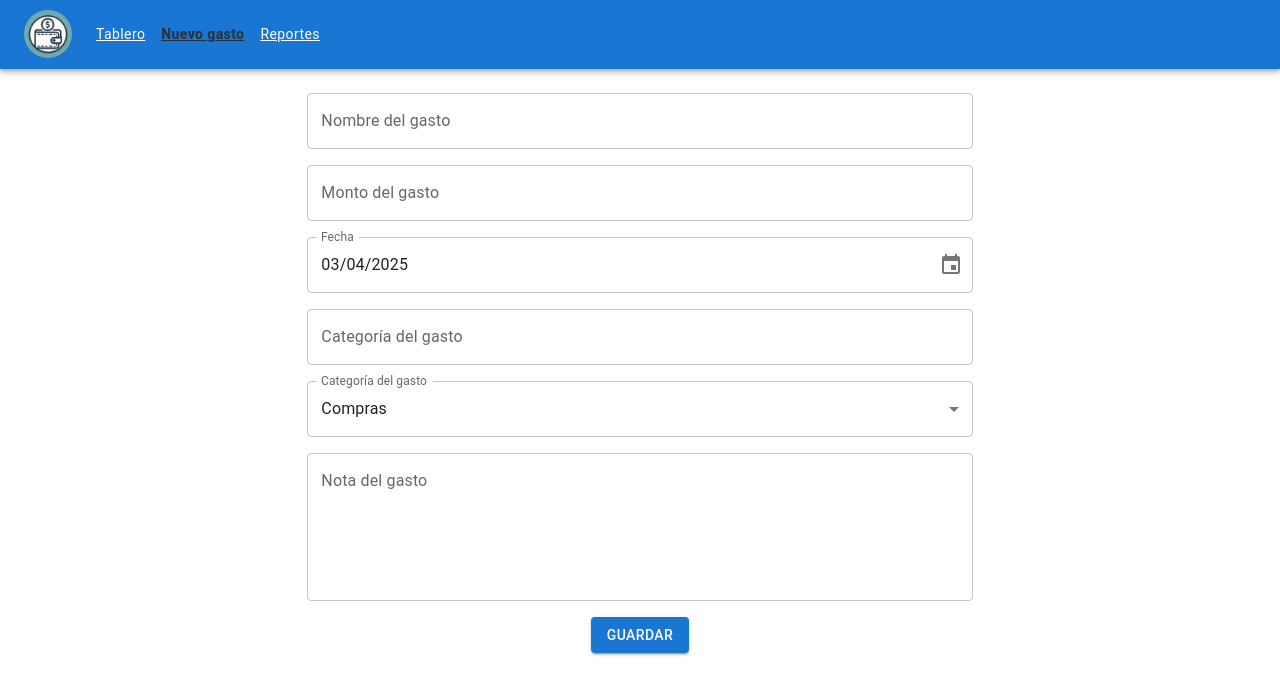
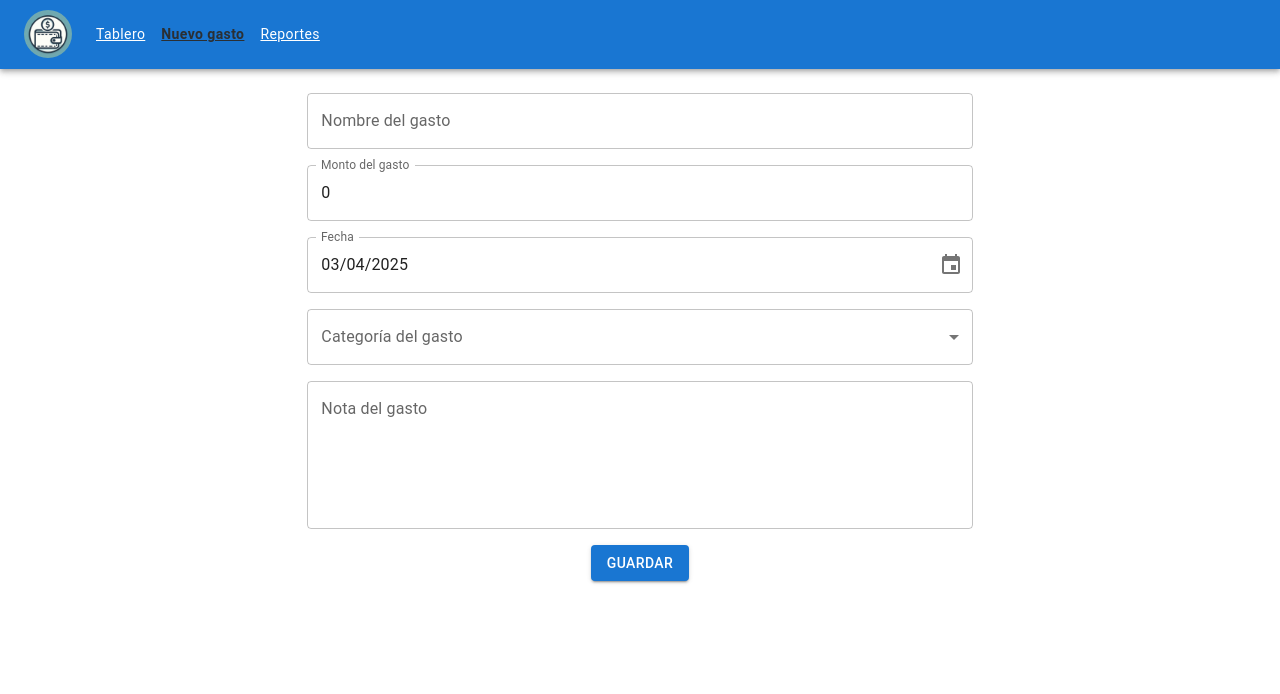
Before and after one commit to DOF1109/expense-management-frontend, a React (Vite) app: page /new in a window 1280 px wide. Shown: the top 694 px of the page. Built offline with nearby package versions, Linux system fonts and the light colour scheme; some icons are missing; the HTML template or start-up script is replaced by a standard one.

Commit message:
Refactor NewExpense component: replace CategoryDropdown with new Dropdown component, update validation schema for category, and improve form handling.

```diff
--- a/src/components/common/CategoryDropdown.tsx
+++ /dev/null
@@ -1,41 +0,0 @@
-import {
-  FormControl,
-  InputLabel,
-  MenuItem,
-  Select,
-  SelectChangeEvent,
-} from "@mui/material";
-import { useState } from "react";
-
-interface CategoryDropdownProps {
-  categories: string[];
-}
-
-const CategoryDropdown = ({ categories }: CategoryDropdownProps) => {
-  const [category, setCategory] = useState<string>(categories[0]);
-
-  const handleChange = (event: SelectChangeEvent) => {
-    setCategory(event.target.value as string);
-  };
-
-  return (
-    <FormControl fullWidth>
-      <InputLabel id="category-label">Categoría del gasto</InputLabel>
-      <Select
-        labelId="category-label"
-        id="category"
-        value={category}
-        label="Categoría del gasto"
-        onChange={handleChange}
-      >
-        {categories.map((category) => (
-          <MenuItem key={category} value={category}>
-            {category}
-          </MenuItem>
-        ))}
-      </Select>
-    </FormControl>
-  );
-};
-
-export default CategoryDropdown;
--- /dev/null
+++ b/src/components/common/Dropdown.tsx
@@ -0,0 +1,54 @@
+import {
+  FormControl,
+  FormHelperText,
+  InputLabel,
+  MenuItem,
+  Select,
+  SelectChangeEvent,
+} from "@mui/material";
+
+interface DropdownProps {
+  options: string[];
+  name: string;
+  label: string;
+  id: string;
+  value: string;
+  error?: boolean;
+  helperText?: string;
+  onChange: (event: SelectChangeEvent) => void;
+}
+
+const Dropdown = ({
+  options,
+  name,
+  label,
+  id,
+  value,
+  error,
+  helperText,
+  onChange,
+}: DropdownProps) => {
+
+  return (
+    <FormControl fullWidth error={error}>
+      <InputLabel id={`${id}-label`}>{label}</InputLabel>
+      <Select
+        name={name}
+        labelId={`${id}-label`}
+        id={id}
+        value={value}
+        label={label}
+        onChange={onChange}
+      >
+        {options.map((category) => (
+          <MenuItem key={category} value={category}>
+            {category}
+          </MenuItem>
+        ))}
+      </Select>
+      {error && <FormHelperText>{helperText}</FormHelperText>}
+    </FormControl>
+  );
+};
+
+export default Dropdown;
--- a/src/pages/NewExpense.tsx
+++ b/src/pages/NewExpense.tsx
@@ -4,7 +4,7 @@ import { useFormik } from "formik";
 import { Expense } from "../model/Expense";
 import expenseValidationSchema from "../validation/expenseValidationSchema";
 import dayjs from "dayjs";
-import CategoryDropdown from "../components/common/CategoryDropdown";
+import Dropdown from "../components/common/Dropdown";
 import { expenseCategories } from "../utils/AppConstants";
 
 const NewExpense = () => {
@@ -48,8 +48,9 @@ const NewExpense = () => {
             label="Monto del gasto"
             variant="outlined"
             fullWidth
+            type="number"
             onChange={formik.handleChange}
-            type="number"
+            value={formik.values.amount}
             error={formik.errors.amount ? true : false}
             helperText={formik.errors.amount}
           />
@@ -74,18 +75,16 @@ const NewExpense = () => {
           />
         </Grid>
         <Grid size={{ xs: 12, sm: 9, md: 8, lg: 7 }}>
-          <TextField
+          <Dropdown
+            options={expenseCategories}
             name="category"
             label="Categoría del gasto"
-            variant="outlined"
-            fullWidth
-            onChange={formik.handleChange}
+            id="category"
+            value={formik.values.category}
             error={formik.errors.category ? true : false}
             helperText={formik.errors.category}
+            onChange={formik.handleChange}
           />
-        </Grid>
-        <Grid size={{ xs: 12, sm: 9, md: 8, lg: 7 }}>
-          <CategoryDropdown categories={expenseCategories} />
         </Grid>
         <Grid size={{ xs: 12, sm: 9, md: 8, lg: 7 }}>
           <TextField
--- a/src/validation/expenseValidationSchema.ts
+++ b/src/validation/expenseValidationSchema.ts
@@ -13,14 +13,10 @@ const expenseValidationSchema = Yup.object({
   date: Yup.mixed()
     .test("is-dayjs", "La fecha no es válida", (value) => isDayjs(value))
     .required("La fecha es requerida"),
-  category: Yup.string()
-    .trim()
-    .required("La categoría es requerida")
-    .min(3, "La categoría debe tener al menos 3 caracteres")
-    .max(50, "La categoría no puede tener más de 50 caracteres"),
+  category: Yup.string().required("La categoría es requerida"),
   note: Yup.string()
     .trim()
     .max(200, "La nota no puede tener más de 200 caracteres"),
 });
 
-export default expenseValidationSchema
+export default expenseValidationSchema;
```
